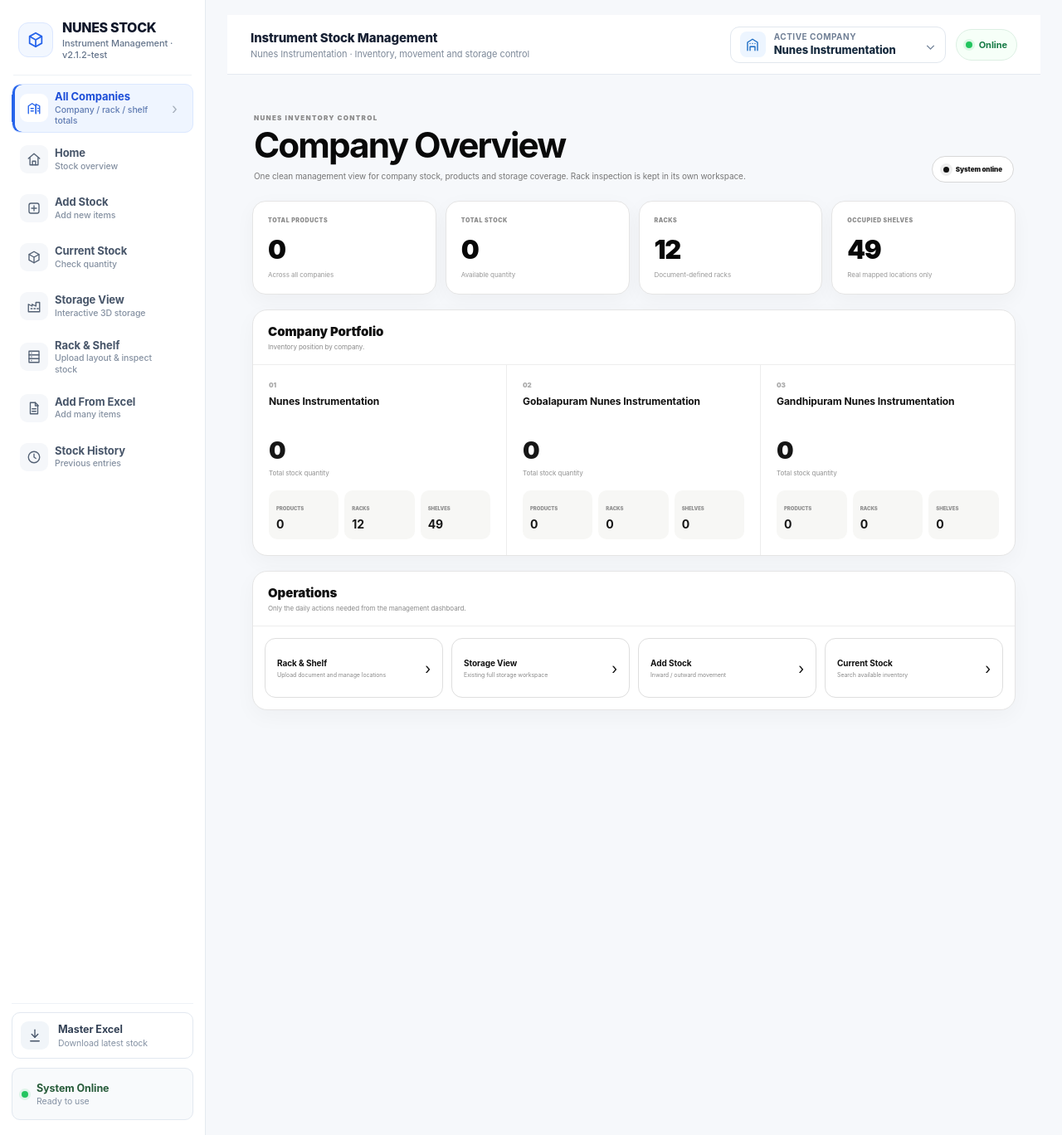
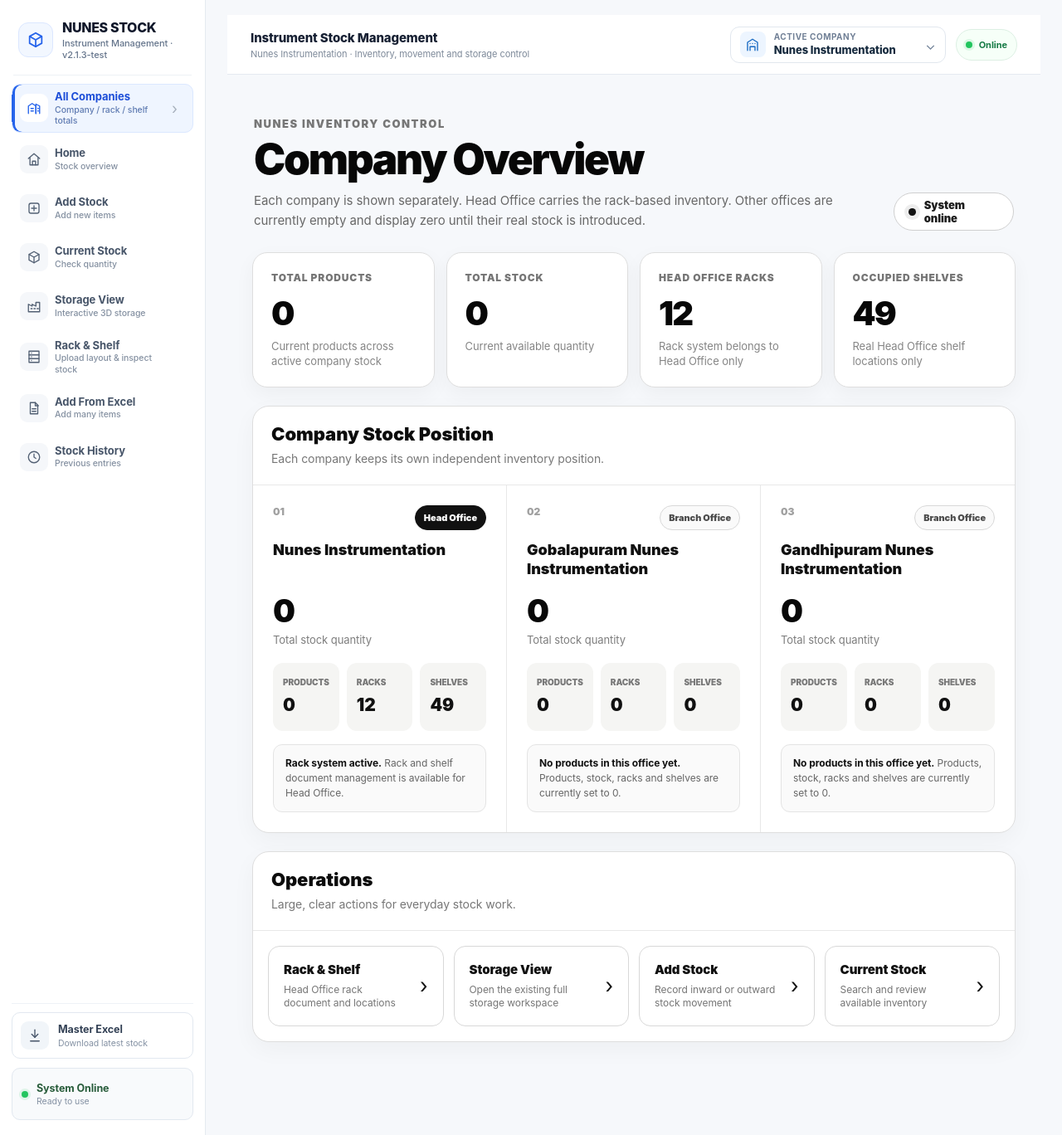
Before and after one commit to Nunes-instruments/stock_app, a Flask app: page /company-dashboard in a window 1280 px wide. Shown: the whole page at 83% size. Run offline with Flask 3, Linux system fonts and the light colour scheme; data that the repository does not hold is empty; some libraries are stand-ins or nearby versions.

Commit message:
NUNES Stock test v2.1.3 - Head Office rack only and larger dashboard

```diff
--- a/templates/company_dashboard.html
+++ b/templates/company_dashboard.html
@@ -2,23 +2,51 @@
 {% block title %}Executive Inventory{% endblock %}
 {% block content %}
 <style>
-:root{--x:#0b0b0b;--muted:#777;--line:#e5e5e5;--soft:#f7f7f5}
-.exec{display:grid;gap:18px;color:#161616}.exec *{box-sizing:border-box}
-.exec-head{display:flex;align-items:flex-end;justify-content:space-between;gap:18px;padding:4px 2px}
-.exec-kicker{font-size:8px;font-weight:950;letter-spacing:.16em;text-transform:uppercase;color:#8b8b8b}
-.exec-head h1{margin:7px 0 0;font-size:clamp(28px,3.3vw,44px);line-height:.98;letter-spacing:-.045em;color:#090909}
-.exec-head p{margin:9px 0 0;max-width:680px;color:#777;font-size:10px;line-height:1.6}
-.online{display:flex;align-items:center;gap:8px;padding:10px 13px;border:1px solid #d8d8d8;border-radius:999px;background:#fff;font-size:8px;font-weight:900}.online:before{content:"";width:7px;height:7px;border-radius:50%;background:#111;box-shadow:0 0 0 4px #eee}
-.kpis{display:grid;grid-template-columns:repeat(4,minmax(0,1fr));gap:11px}.kpi{padding:18px;border:1px solid var(--line);border-radius:16px;background:#fff;box-shadow:0 7px 24px rgba(0,0,0,.04)}.kpi small{display:block;color:#8c8c8c;font-size:7px;font-weight:950;text-transform:uppercase;letter-spacing:.08em}.kpi strong{display:block;margin-top:12px;color:#080808;font-size:31px;font-weight:950;letter-spacing:-.04em}.kpi span{display:block;margin-top:7px;color:#999;font-size:8px}
-.section{overflow:hidden;border:1px solid var(--line);border-radius:18px;background:#fff;box-shadow:0 8px 26px rgba(0,0,0,.035)}.section-head{display:flex;align-items:center;justify-content:space-between;gap:12px;padding:16px 18px;border-bottom:1px solid #ededed}.section-head h2{margin:0;font-size:15px;font-weight:950;color:#111}.section-head p{margin:4px 0 0;color:#8a8a8a;font-size:8px}
-.company-grid{display:grid;grid-template-columns:repeat(3,minmax(0,1fr))}.company{padding:19px;border-right:1px solid #ededed}.company:last-child{border-right:0}.company .no{font-size:8px;font-weight:950;color:#aaa}.company h3{min-height:32px;margin:7px 0 17px;font-size:12px;color:#111}.company .stock{font-size:29px;font-weight:950;letter-spacing:-.035em}.company .label{margin-top:5px;color:#929292;font-size:8px}.facts{display:grid;grid-template-columns:repeat(3,1fr);gap:7px;margin-top:16px}.fact{padding:10px 9px;border-radius:10px;background:var(--soft)}.fact small{color:#929292;font-size:6px;font-weight:950;text-transform:uppercase}.fact strong{display:block;margin-top:5px;font-size:14px}
-.actions{display:grid;grid-template-columns:repeat(4,minmax(0,1fr));gap:10px;padding:14px}.action{display:flex;align-items:center;justify-content:space-between;min-height:72px;padding:14px;border:1px solid #dedede;border-radius:13px;background:#fff;text-decoration:none;transition:.15s ease}.action:hover{border-color:#111;transform:translateY(-2px);box-shadow:0 9px 22px rgba(0,0,0,.06)}.action strong{display:block;color:#111;font-size:10px}.action small{display:block;margin-top:4px;color:#8a8a8a;font-size:7px}.arrow{font-size:18px;color:#111}
-@media(max-width:1000px){.kpis{grid-template-columns:repeat(2,1fr)}.company-grid{grid-template-columns:1fr}.company{border-right:0;border-bottom:1px solid #ededed}.actions{grid-template-columns:repeat(2,1fr)}}@media(max-width:560px){.exec-head{align-items:flex-start;flex-direction:column}.kpis,.actions{grid-template-columns:1fr}}
+:root{--ink:#0b0b0b;--muted:#686868;--line:#dedede;--soft:#f5f5f3}
+.exec{display:grid;gap:22px;color:#151515}.exec *{box-sizing:border-box}
+.exec-head{display:flex;align-items:flex-end;justify-content:space-between;gap:24px;padding:8px 2px 4px}
+.exec-kicker{font-size:13px;font-weight:950;letter-spacing:.12em;text-transform:uppercase;color:#767676}
+.exec-head h1{margin:9px 0 0;font-size:clamp(36px,4vw,54px);line-height:1;letter-spacing:-.045em;color:#070707;font-weight:950}
+.exec-head p{max-width:760px;margin:13px 0 0;color:var(--muted);font-size:15px;line-height:1.6}
+.online{display:flex;align-items:center;gap:10px;min-height:46px;padding:0 17px;border:1px solid #cfcfcf;border-radius:999px;background:#fff;color:#1d1d1d;font-size:13px;font-weight:900}.online:before{content:"";width:9px;height:9px;border-radius:50%;background:#111;box-shadow:0 0 0 5px #ededed}
+.kpis{display:grid;grid-template-columns:repeat(4,minmax(0,1fr));gap:14px}
+.kpi{min-height:142px;padding:22px;border:1px solid var(--line);border-radius:18px;background:#fff;box-shadow:0 8px 25px rgba(0,0,0,.045)}
+.kpi small{display:block;color:#757575;font-size:12px;font-weight:950;text-transform:uppercase;letter-spacing:.07em}.kpi strong{display:block;margin-top:16px;color:#070707;font-size:40px;line-height:1;font-weight:950;letter-spacing:-.045em}.kpi span{display:block;margin-top:11px;color:#858585;font-size:13px;line-height:1.35}
+.section{overflow:hidden;border:1px solid var(--line);border-radius:20px;background:#fff;box-shadow:0 9px 28px rgba(0,0,0,.04)}
+.section-head{padding:20px 22px;border-bottom:1px solid #e8e8e8}.section-head h2{margin:0;color:#0c0c0c;font-size:22px;font-weight:950}.section-head p{margin:7px 0 0;color:#777;font-size:14px;line-height:1.45}
+.company-grid{display:grid;grid-template-columns:repeat(3,minmax(0,1fr))}
+.company{padding:24px;border-right:1px solid #e8e8e8}.company:last-child{border-right:0}
+.company-top{display:flex;justify-content:space-between;align-items:flex-start;gap:12px}.company .no{color:#a1a1a1;font-size:12px;font-weight:950}
+.company-badge{display:inline-flex;align-items:center;min-height:30px;padding:0 10px;border:1px solid #d8d8d8;border-radius:999px;color:#4d4d4d;background:#fafafa;font-size:11px;font-weight:900}.company-badge.head{border-color:#111;background:#111;color:#fff}
+.company h3{min-height:46px;margin:12px 0 20px;color:#111;font-size:18px;line-height:1.3;font-weight:950}.company .stock{color:#080808;font-size:38px;line-height:1;font-weight:950;letter-spacing:-.04em}.company .label{margin-top:8px;color:#7d7d7d;font-size:13px}
+.facts{display:grid;grid-template-columns:repeat(3,1fr);gap:9px;margin-top:20px}.fact{min-height:82px;padding:13px 12px;border-radius:12px;background:var(--soft)}.fact small{color:#787878;font-size:10px;font-weight:950;text-transform:uppercase}.fact strong{display:block;margin-top:8px;color:#111;font-size:21px;font-weight:950}
+.company-note{margin-top:16px;padding:13px 14px;border:1px solid #e4e4e4;border-radius:11px;background:#fafafa;color:#666;font-size:12px;line-height:1.5}.company-note strong{color:#111}
+.actions{display:grid;grid-template-columns:repeat(4,minmax(0,1fr));gap:12px;padding:18px}.action{display:flex;align-items:center;justify-content:space-between;gap:12px;min-height:92px;padding:18px;border:1px solid #d8d8d8;border-radius:14px;background:#fff;text-decoration:none;transition:.15s ease}.action:hover{transform:translateY(-2px);border-color:#111;box-shadow:0 10px 24px rgba(0,0,0,.06)}.action strong{display:block;color:#111;font-size:15px;font-weight:950}.action small{display:block;margin-top:7px;color:#757575;font-size:12px;line-height:1.4}.arrow{color:#111;font-size:25px}
+@media(max-width:1100px){.kpis{grid-template-columns:repeat(2,minmax(0,1fr))}.company-grid{grid-template-columns:1fr}.company{border-right:0;border-bottom:1px solid #e8e8e8}.company:last-child{border-bottom:0}.actions{grid-template-columns:repeat(2,minmax(0,1fr))}}
+@media(max-width:620px){.exec-head{align-items:flex-start;flex-direction:column}.kpis,.actions{grid-template-columns:1fr}}
 </style>
 <div class="exec">
-<section class="exec-head"><div><div class="exec-kicker">Nunes Inventory Control</div><h1>Company Overview</h1><p>One clean management view for company stock, products and storage coverage. Rack inspection is kept in its own workspace.</p></div><div class="online">System online</div></section>
-<section class="kpis"><article class="kpi"><small>Total Products</small><strong>{{ overview.grand.total_products|int }}</strong><span>Across all companies</span></article><article class="kpi"><small>Total Stock</small><strong>{{ overview.grand.total_stock|int }}</strong><span>Available quantity</span></article><article class="kpi"><small>Racks</small><strong>{{ overview.grand.racks|int }}</strong><span>Document-defined racks</span></article><article class="kpi"><small>Occupied Shelves</small><strong>{{ overview.grand.shelves|int }}</strong><span>Real mapped locations only</span></article></section>
-<section class="section"><div class="section-head"><div><h2>Company Portfolio</h2><p>Inventory position by company.</p></div></div><div class="company-grid">{% for branch in overview.branches %}<article class="company"><div class="no">0{{ loop.index }}</div><h3>{{ branch.name }}</h3><div class="stock">{{ branch.total_stock|int }}</div><div class="label">Total stock quantity</div><div class="facts"><div class="fact"><small>Products</small><strong>{{ branch.total_products|int }}</strong></div><div class="fact"><small>Racks</small><strong>{{ branch.racks|int }}</strong></div><div class="fact"><small>Shelves</small><strong>{{ branch.shelves|int }}</strong></div></div></article>{% endfor %}</div></section>
-<section class="section"><div class="section-head"><div><h2>Operations</h2><p>Only the daily actions needed from the management dashboard.</p></div></div><div class="actions"><a class="action" href="{{ url_for('rack_shelf_page') }}"><span><strong>Rack & Shelf</strong><small>Upload document and manage locations</small></span><span class="arrow">&rsaquo;</span></a><a class="action" href="{{ url_for('storage_view') }}"><span><strong>Storage View</strong><small>Existing full storage workspace</small></span><span class="arrow">&rsaquo;</span></a><a class="action" href="{{ url_for('add_stock_page') }}"><span><strong>Add Stock</strong><small>Inward / outward movement</small></span><span class="arrow">&rsaquo;</span></a><a class="action" href="{{ url_for('current_stock') }}"><span><strong>Current Stock</strong><small>Search available inventory</small></span><span class="arrow">&rsaquo;</span></a></div></section>
+<section class="exec-head"><div><div class="exec-kicker">Nunes Inventory Control</div><h1>Company Overview</h1><p>Each company is shown separately. Head Office carries the rack-based inventory. Other offices are currently empty and display zero until their real stock is introduced.</p></div><div class="online">System online</div></section>
+<section class="kpis">
+<article class="kpi"><small>Total Products</small><strong>{{ overview.grand.total_products|int }}</strong><span>Current products across active company stock</span></article>
+<article class="kpi"><small>Total Stock</small><strong>{{ overview.grand.total_stock|int }}</strong><span>Current available quantity</span></article>
+<article class="kpi"><small>Head Office Racks</small><strong>{{ overview.grand.racks|int }}</strong><span>Rack system belongs to Head Office only</span></article>
+<article class="kpi"><small>Occupied Shelves</small><strong>{{ overview.grand.shelves|int }}</strong><span>Real Head Office shelf locations only</span></article>
+</section>
+<section class="section"><div class="section-head"><h2>Company Stock Position</h2><p>Each company keeps its own independent inventory position.</p></div><div class="company-grid">
+{% for branch in overview.branches %}
+<article class="company">
+<div class="company-top"><div class="no">0{{ loop.index }}</div>{% if branch.key == 'main' %}<span class="company-badge head">Head Office</span>{% else %}<span class="company-badge">Branch Office</span>{% endif %}</div>
+<h3>{{ branch.name }}</h3><div class="stock">{{ branch.total_stock|int }}</div><div class="label">Total stock quantity</div>
+<div class="facts"><div class="fact"><small>Products</small><strong>{{ branch.total_products|int }}</strong></div><div class="fact"><small>Racks</small><strong>{{ branch.racks|int }}</strong></div><div class="fact"><small>Shelves</small><strong>{{ branch.shelves|int }}</strong></div></div>
+{% if branch.key == 'main' %}<div class="company-note"><strong>Rack system active.</strong> Rack and shelf document management is available for Head Office.</div>{% else %}<div class="company-note"><strong>No products in this office yet.</strong> Products, stock, racks and shelves are currently set to 0.</div>{% endif %}
+</article>{% endfor %}
+</div></section>
+<section class="section"><div class="section-head"><h2>Operations</h2><p>Large, clear actions for everyday stock work.</p></div><div class="actions">
+<a class="action" href="{{ url_for('rack_shelf_page') }}"><span><strong>Rack &amp; Shelf</strong><small>Head Office rack document and locations</small></span><span class="arrow">&rsaquo;</span></a>
+<a class="action" href="{{ url_for('storage_view') }}"><span><strong>Storage View</strong><small>Open the existing full storage workspace</small></span><span class="arrow">&rsaquo;</span></a>
+<a class="action" href="{{ url_for('add_stock_page') }}"><span><strong>Add Stock</strong><small>Record inward or outward stock movement</small></span><span class="arrow">&rsaquo;</span></a>
+<a class="action" href="{{ url_for('current_stock') }}"><span><strong>Current Stock</strong><small>Search and review available inventory</small></span><span class="arrow">&rsaquo;</span></a>
+</div></section>
 </div>
 {% endblock %}
--- a/version_info.py
+++ b/version_info.py
@@ -1,3 +1,3 @@
 APP_NAME = "NUNES Stock"
-APP_VERSION = "2.1.2-test"
+APP_VERSION = "2.1.3-test"
 BUILD_DATE = "2026-09-17"
```
Also changed, not shown: flask_app.py (+5 -14 lines), rack_shelf_document.py (+53 -14 lines), templates/rack_shelf.html (+26 -8 lines), 1 other file.
